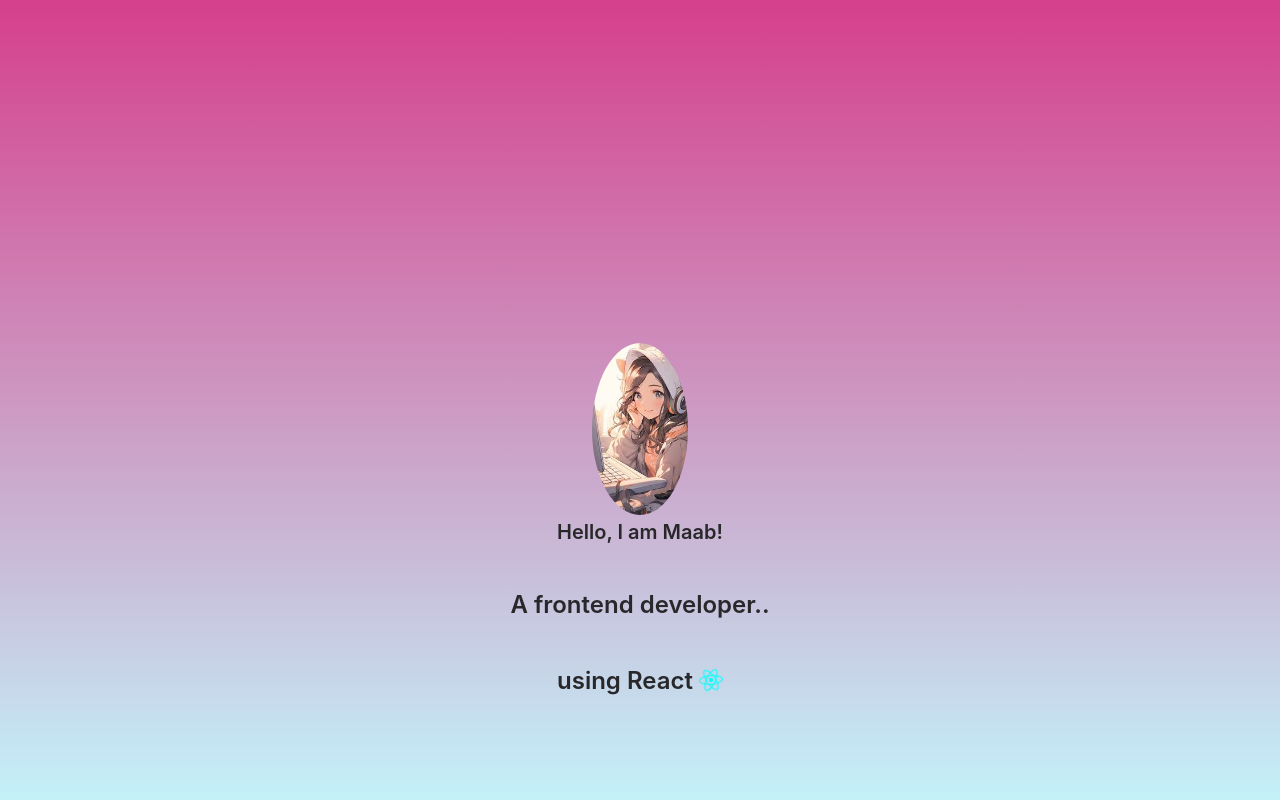
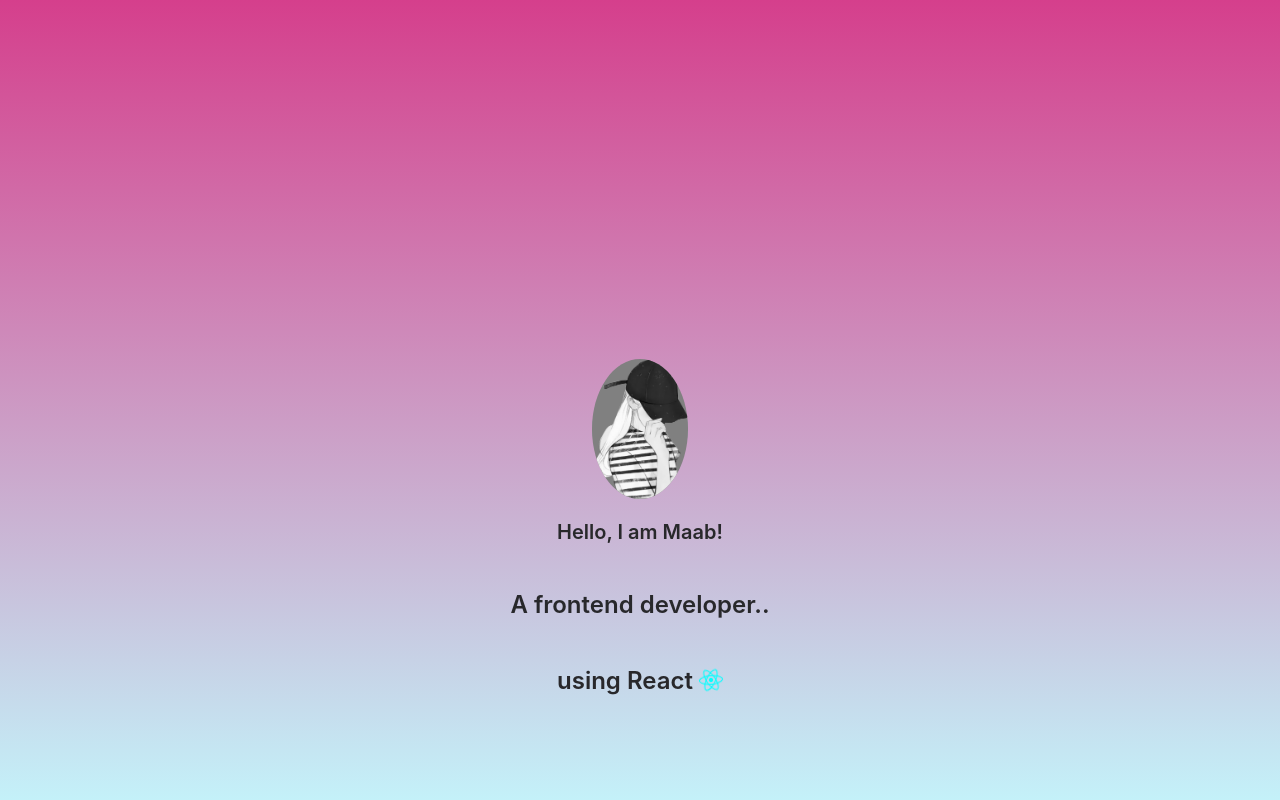
Before and after one commit to Maab3li/Portfolio, a React (Create React App) app: page / in a window 1280 px wide. Shown: the top 800 px of the page. Built offline with nearby package versions, Linux system fonts and the light colour scheme.

Commit message:
changed avatar image

```diff
--- a/src/App.css
+++ b/src/App.css
@@ -8,6 +8,7 @@ a:hover {
 
 a:active {
     color: #FFF;
+    background-color: palevioletred;
 }
 
 .loader {
--- a/src/components/LandingSection.js
+++ b/src/components/LandingSection.js
@@ -2,7 +2,7 @@ import React from "react";
 import '../App.css'
 import { Avatar, Heading, HStack, VStack, Wrap, WrapItem, Box, background } from "@chakra-ui/react";
 import { faReact } from "@fortawesome/free-brands-svg-icons";
-import avatar from '../images/avatar.jpg'
+import avatar from '../images/Pi7_cropper (1).png'
 import FullScreenSection from "./FullScreenSection";
 import { FontAwesomeIcon } from "@fortawesome/react-fontawesome";
 
@@ -23,7 +23,7 @@ const LandingSection = () => (
   >
     <VStack gap={10} mt={{base:250,xl:280}} >
     <Avatar size='xl'>
-      <img src={avatar} alt="avatar" style={{borderRadius:'50%'}}/>
+      <img src={avatar} alt="avatar" style={{borderRadius:'70%', backgroundColor:'gray'}} />
     </Avatar>
     <Box fontSize='xl' color='#28282B' _dark={{color:'white'}} fontWeight={600}>
       {greeting}
```
Also changed, not shown: src/images/Pi7_cropper (1).png (added).
